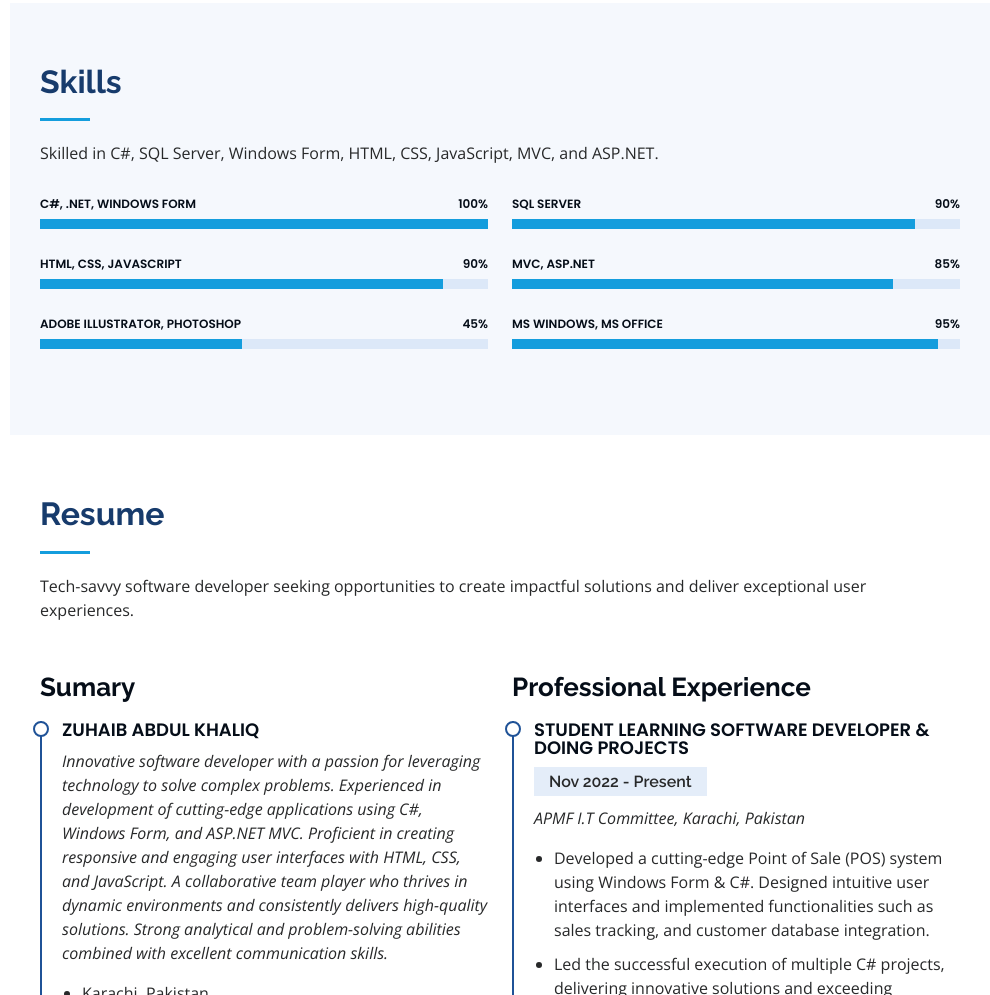
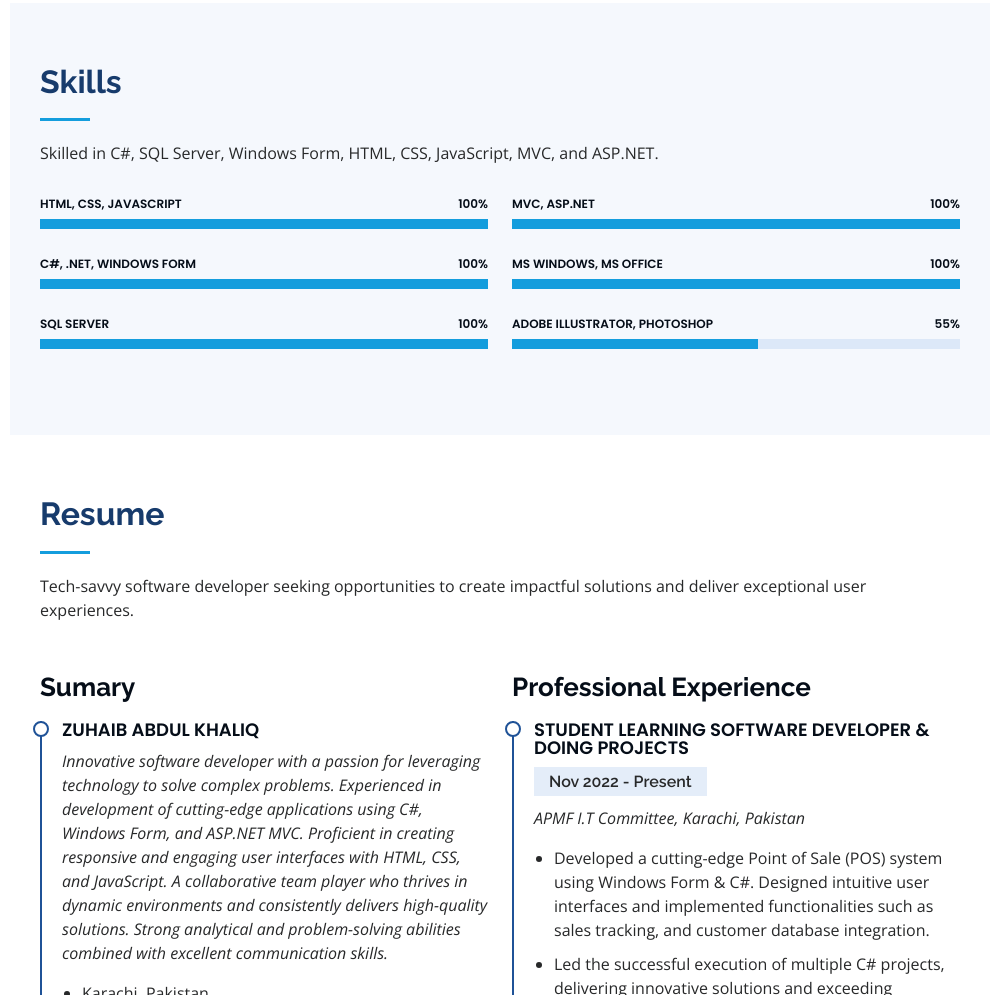
Before and after one commit to zuhaibabdulkhaliq/zuhaibabdulkhaliq.github.io, a plain HTML site: page index.html in a window 1280 px wide. Shown: the part 2013-3008 px from the top of the page, without its empty margins (290-1280 px from the left). Drawn offline with nearby package versions, Linux system fonts and the light colour scheme.

Commit message:
Update index.html

```diff
--- a/index.html
+++ b/index.html
@@ -196,7 +196,7 @@
           <div class="col-lg-6" data-aos="fade-up">
 
             <div class="progress">
-              <span class="skill">C#, .NET, Windows Form<i class="val">100%</i></span>
+              <span class="skill">HTML, CSS, JAVASCRIPT<i class="val">100%</i></span>
               <div class="progress-bar-wrap">
                 <div class="progress-bar" role="progressbar" aria-valuenow="100" aria-valuemin="0" aria-valuemax="100">
                 </div>
@@ -204,44 +204,45 @@
             </div>
 
             <div class="progress">
-              <span class="skill">HTML, CSS, JavaScript<i class="val">90%</i></span>
+              <span class="skill">C#, .NET, WINDOWS FORM<i class="val">100%</i></span>
               <div class="progress-bar-wrap">
-                <div class="progress-bar" role="progressbar" aria-valuenow="90" aria-valuemin="0" aria-valuemax="100">
+                <div class="progress-bar" role="progressbar" aria-valuenow="100" aria-valuemin="0" aria-valuemax="100">
                 </div>
               </div>
             </div>
 
             <div class="progress">
-              <span class="skill">Adobe Illustrator, Photoshop<i class="val">45%</i></span>
+              <span class="skill">SQL SERVER<i class="val">100%</i></span>
               <div class="progress-bar-wrap">
-                <div class="progress-bar" role="progressbar" aria-valuenow="45" aria-valuemin="0" aria-valuemax="100">
+                <div class="progress-bar" role="progressbar" aria-valuenow="100" aria-valuemin="0" aria-valuemax="100">
                 </div>
               </div>
             </div>
+
           </div>
 
           <div class="col-lg-6" data-aos="fade-up" data-aos-delay="100">
 
             <div class="progress">
-              <span class="skill">SQL Server<i class="val">90%</i></span>
+              <span class="skill">MVC, ASP.NET<i class="val">100%</i></span>
               <div class="progress-bar-wrap">
-                <div class="progress-bar" role="progressbar" aria-valuenow="90" aria-valuemin="0" aria-valuemax="100">
+                <div class="progress-bar" role="progressbar" aria-valuenow="100" aria-valuemin="0" aria-valuemax="100">
                 </div>
               </div>
             </div>
 
             <div class="progress">
-              <span class="skill">MVC, ASP.NET<i class="val">85%</i></span>
+              <span class="skill">MS WINDOWS, MS OFFICE<i class="val">100%</i></span>
               <div class="progress-bar-wrap">
-                <div class="progress-bar" role="progressbar" aria-valuenow="85" aria-valuemin="0" aria-valuemax="100">
+                <div class="progress-bar" role="progressbar" aria-valuenow="100" aria-valuemin="0" aria-valuemax="100">
                 </div>
               </div>
             </div>
 
             <div class="progress">
-              <span class="skill">MS Windows, MS Office<i class="val">95%</i></span>
+              <span class="skill">ADOBE ILLUSTRATOR, PHOTOSHOP<i class="val">55%</i></span>
               <div class="progress-bar-wrap">
-                <div class="progress-bar" role="progressbar" aria-valuenow="95" aria-valuemin="0" aria-valuemax="100">
+                <div class="progress-bar" role="progressbar" aria-valuenow="55" aria-valuemin="0" aria-valuemax="100">
                 </div>
               </div>
             </div>
@@ -466,7 +467,7 @@
   <script src="assets/vendor/waypoints/noframework.waypoints.js"></script>
   <script src="assets/vendor/php-email-form/validate.js"></script>
 
-  <!-- Template Main JS File -->
+  <!-- Main JS File -->
   <script src="assets/js/main.js"></script>
 
 </body>
```
